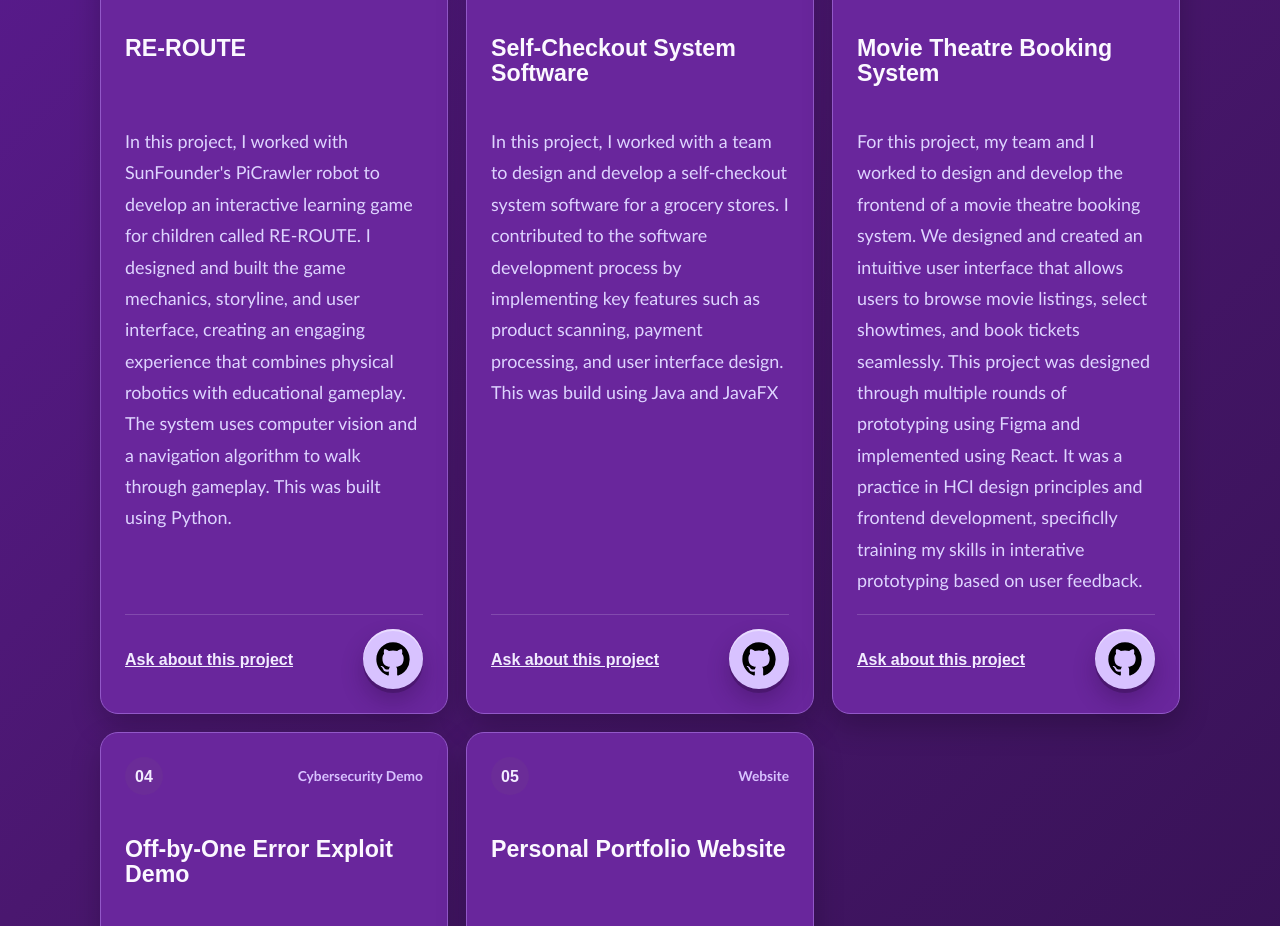
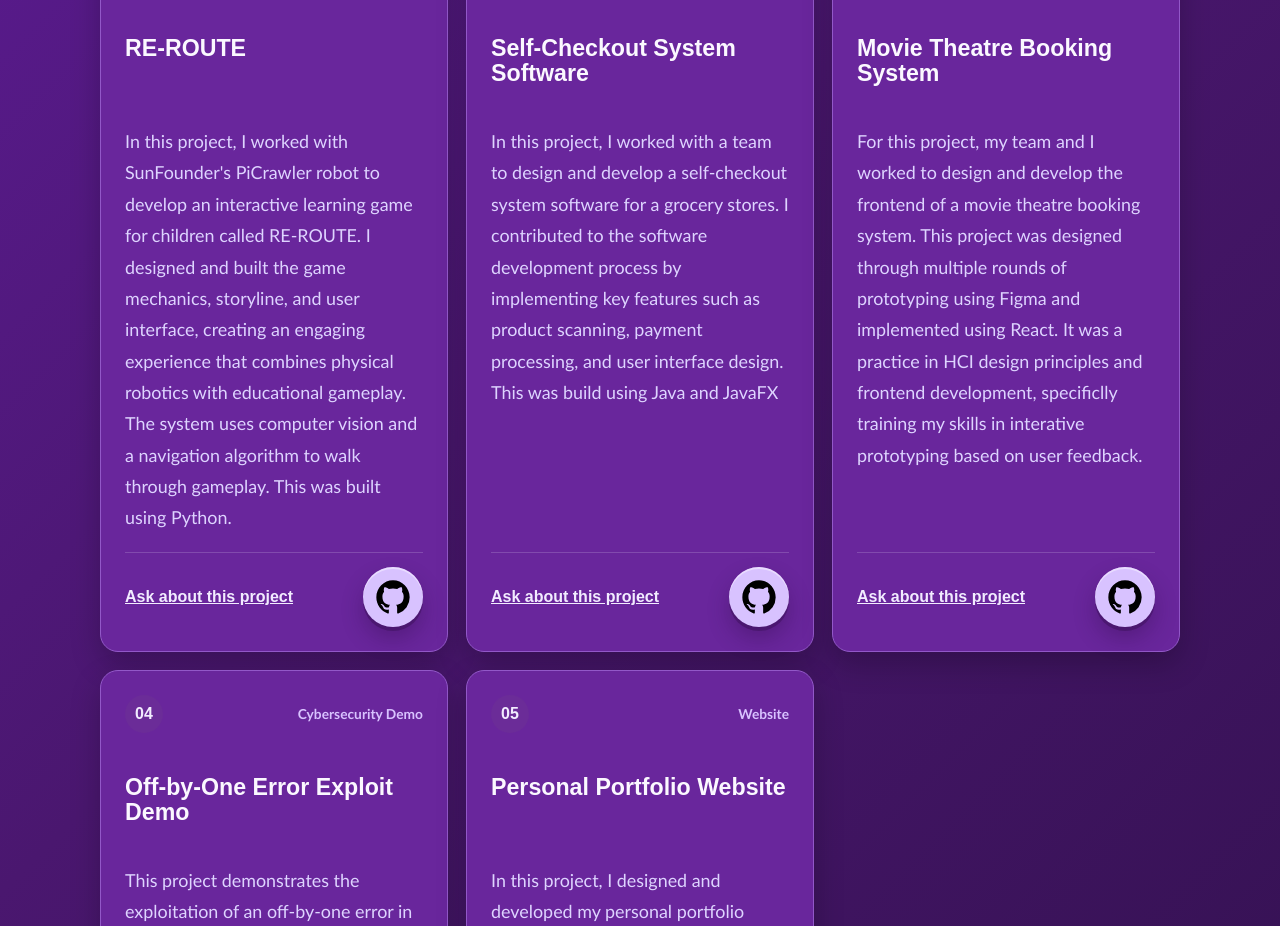
Before and after one commit to am1rawish/Portfolio, a React (Vite) app: page / in a window 1280 px wide. Shown: the part 1360-2286 px from the top of the page. Built offline with nearby package versions, Linux system fonts and the light colour scheme.

Commit message:
minor project description change

```diff
--- a/src/main.jsx
+++ b/src/main.jsx
@@ -31,7 +31,7 @@ const projects = [
     number: "03",
     type: "Frontend development",
     title: "Movie Theatre Booking System",
-    description: "For this project, my team and I worked to design and develop the frontend of a movie theatre booking system. We designed and created an intuitive user interface that allows users to browse movie listings, select showtimes, and book tickets seamlessly. This project was designed through multiple rounds of prototyping using Figma and implemented using React. It was a practice in HCI design principles and frontend development, specificlly training my skills in interative prototyping based on user feedback.",
+    description: "For this project, my team and I worked to design and develop the frontend of a movie theatre booking system. This project was designed through multiple rounds of prototyping using Figma and implemented using React. It was a practice in HCI design principles and frontend development, specificlly training my skills in interative prototyping based on user feedback.",
     githubHref: "https://github.com/am1rawish",
     link: "#contact",
     label: "Ask about future project",
```
